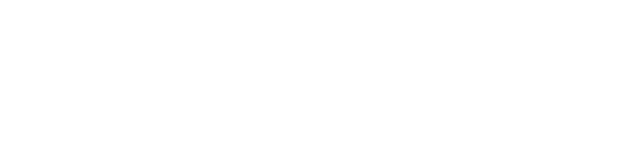
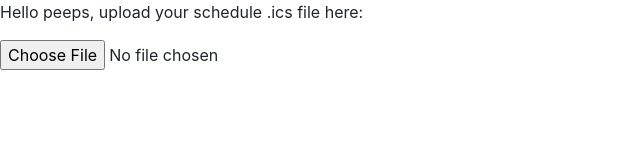
Before and after one commit to JackLowry/classMapper, a website: page index.html in a window 1280 px wide. Shown: the whole page, without its empty margins (0-640 px from the left). Drawn offline with nearby package versions, Linux system fonts and the light colour scheme.

Commit message:
input started

```diff
--- a/index.html
+++ b/index.html
@@ -15,6 +15,9 @@
     </style>
 </head>
 <body>
+  <p>Hello peeps, upload your schedule .ics file here:</p>
+  <input type='file'>
+
 </body>
 <script>
 
```
